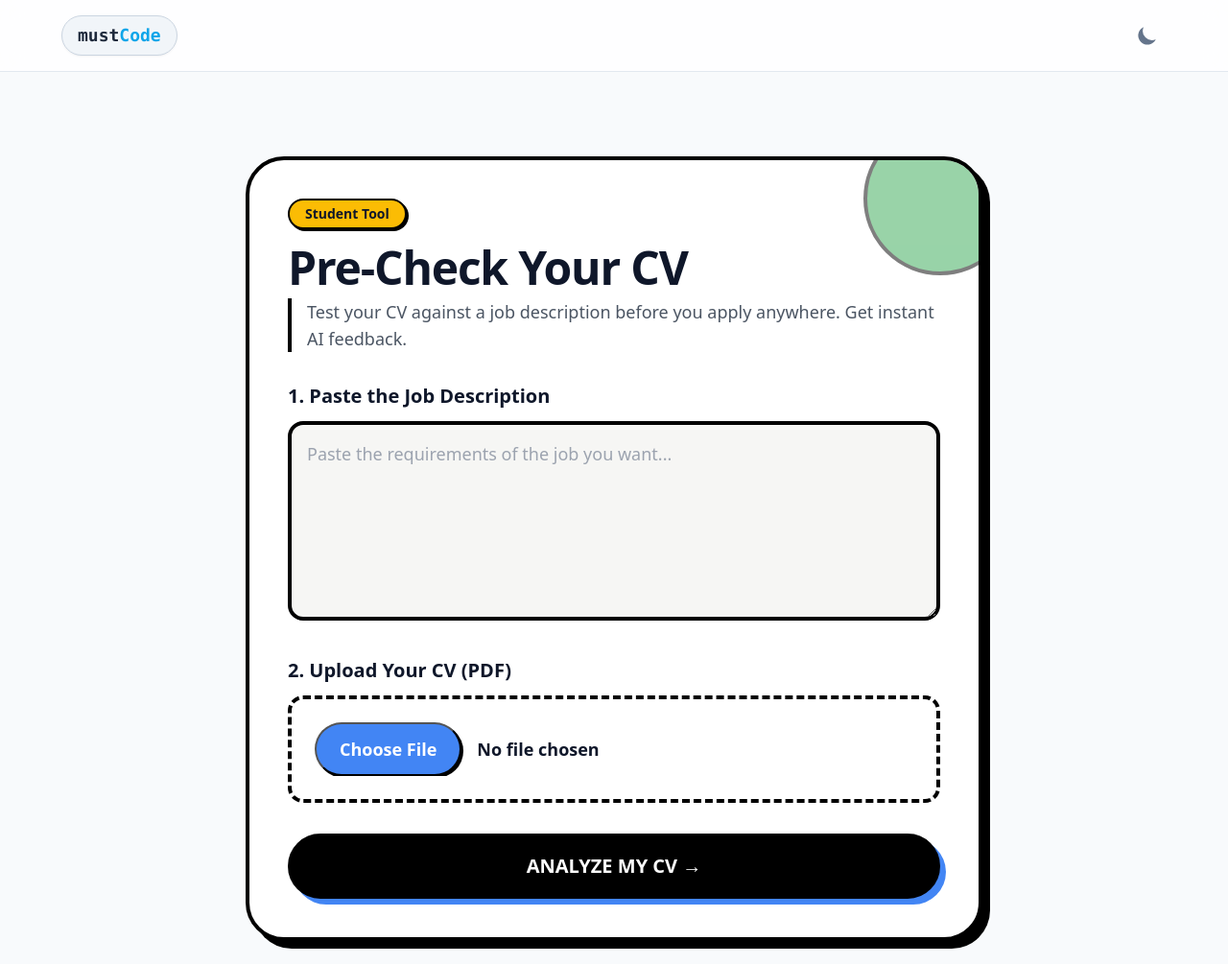
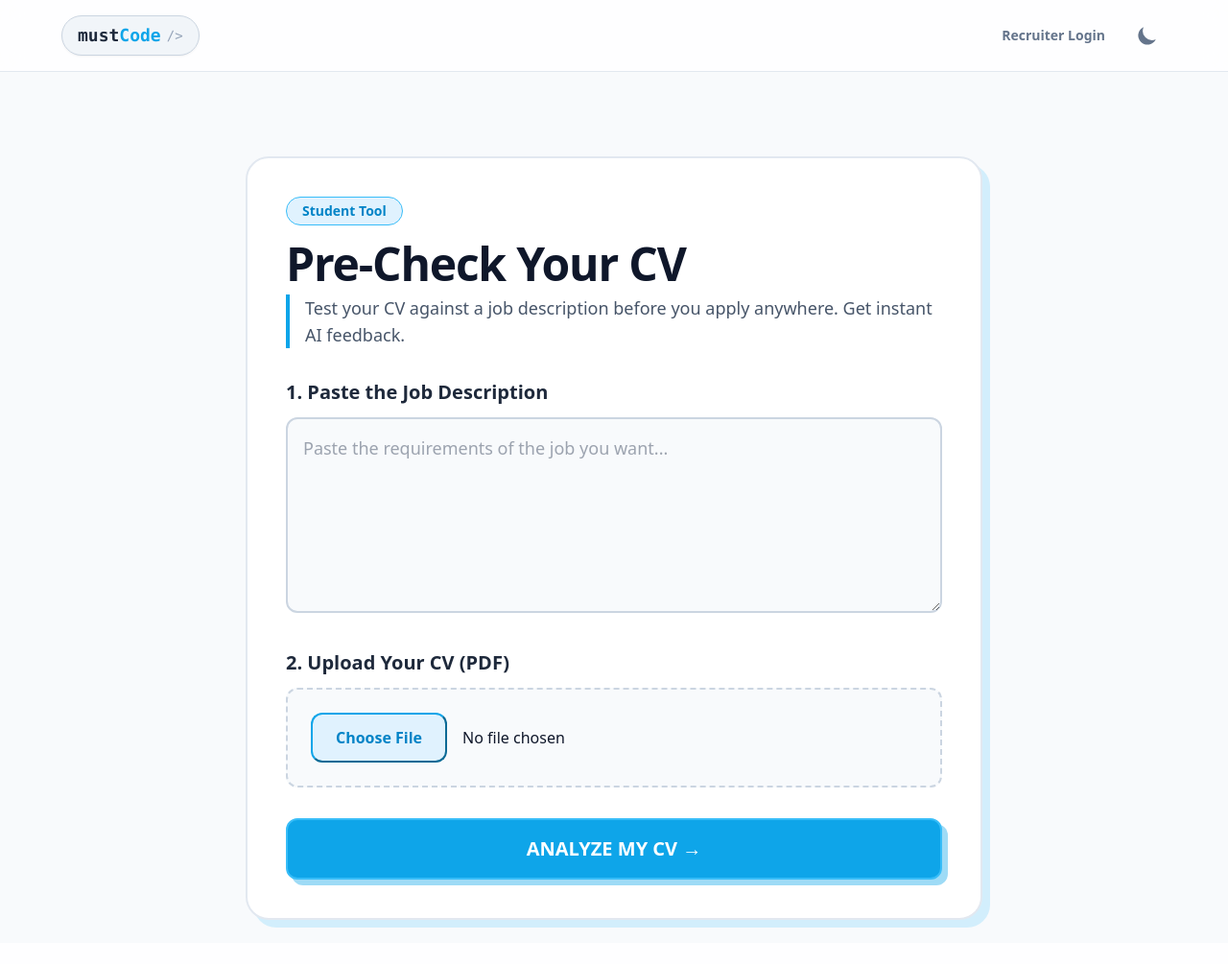
Before and after one commit to mastewalshiferaw/Projects, a Django app: page /student/ats-check/ in a window 1280 px wide. Shown: the whole page at 96% size. After the commit the page ends 967 px from the top, so only its background shows below. Run offline with Django 5.2, Linux system fonts and the light colour scheme; parts of the project's set-up code (start-up, migrations or seed data) failed here and were passed over; some libraries are stand-ins or nearby versions.

Commit message:
created a login page

```diff
--- a/Resume_Parsing/ai_ats/core/templates/core/base.html
+++ b/Resume_Parsing/ai_ats/core/templates/core/base.html
@@ -24,15 +24,24 @@
     <nav class="bg-white/80 dark:bg-[#0B0F19]/80 backdrop-blur-md border-b border-slate-200 dark:border-white/10 px-6 py-4 sticky top-0 z-50 transition-colors duration-300">
         <div class="max-w-6xl mx-auto flex justify-between items-center">
 
-
             <a href="{% url 'landing_page' %}" class="flex items-center hover:opacity-80 transition-opacity">
                 <div class="bg-slate-100 dark:bg-slate-800 border border-slate-300 dark:border-slate-700 px-4 py-1.5 rounded-full flex items-center font-mono font-bold text-lg shadow-sm dark:shadow-lg transition-colors">
-                    <span class="text-slate-800 dark:text-white">must</span><span class="text-sky-500 dark:text-sky-400">Code</span>
+                    <span class="text-slate-800 dark:text-white">must</span><span class="text-sky-500 dark:text-sky-400">Code</span><span class="text-slate-400 dark:text-slate-500 text-sm ml-1.5 font-light">/></span>
                 </div>
             </a>
 
             <div class="flex items-center gap-6">
+                <!-- LOGIN / LOGOUT BUTTONS -->
+                {% if user.is_authenticated %}
+                    <form action="{% url 'logout' %}" method="post" class="inline">
+                        {% csrf_token %}
+                        <button type="submit" class="text-sm font-bold text-slate-500 hover:text-red-500 dark:text-slate-400 dark:hover:text-red-400 transition-colors">Logout</button>
+                    </form>
+                {% else %}
+                    <a href="{% url 'login' %}" class="text-sm font-bold text-slate-500 hover:text-indigo-600 dark:text-slate-400 dark:hover:text-indigo-400 transition-colors">Recruiter Login</a>
+                {% endif %}
 
+                <!-- Dark Mode Toggle -->
                 <button id="theme-toggle" type="button" class="text-slate-500 hover:text-slate-900 dark:text-slate-400 dark:hover:text-white transition-colors p-2 rounded-full hover:bg-slate-200 dark:hover:bg-slate-800">
                     <svg id="theme-toggle-dark-icon" class="hidden w-6 h-6" fill="currentColor" viewBox="0 0 20 20"><path d="M17.293 13.293A8 8 0 016.707 2.707a8.001 8.001 0 1010.586 10.586z"></path></svg>
                     <svg id="theme-toggle-light-icon" class="hidden w-6 h-6" fill="currentColor" viewBox="0 0 20 20"><path d="M10 2a1 1 0 011 1v1a1 1 0 11-2 0V3a1 1 0 011-1zm4 8a4 4 0 11-8 0 4 4 0 018 0zm-.464 4.95l.707.707a1 1 0 001.414-1.414l-.707-.707a1 1 0 00-1.414 1.414zm2.12-10.607a1 1 0 010 1.414l-.706.707a1 1 0 11-1.414-1.414l.707-.707a1 1 0 011.414 0zM17 11a1 1 0 100-2h-1a1 1 0 100 2h1zm-7 4a1 1 0 011 1v1a1 1 0 11-2 0v-1a1 1 0 011-1zM5.05 6.464A1 1 0 106.465 5.05l-.708-.707a1 1 0 00-1.414 1.414l.707.707zm1.414 8.486l-.707.707a1 1 0 01-1.414-1.414l.707-.707a1 1 0 011.414 1.414zM4 11a1 1 0 100-2H3a1 1 0 000 2h1z" fill-rule="evenodd" clip-rule="evenodd"></path></svg>
--- a/Resume_Parsing/ai_ats/core/templates/core/student_ats_check.html
+++ b/Resume_Parsing/ai_ats/core/templates/core/student_ats_check.html
@@ -1,17 +1,14 @@
-<!-- core/templates/core/student_ats_check.html -->
 {% extends 'core/base.html' %}
 
 {% block content %}
-<div class="max-w-3xl mx-auto bg-white border-4 border-black rounded-[40px] shadow-[8px_8px_0px_0px_rgba(0,0,0,1)] p-10 mt-10 relative overflow-hidden dark:bg-gray-800 dark:border-white dark:shadow-[8px_8px_0px_0px_rgba(255,255,255,1)]">
-
-    <div class="absolute -right-10 -top-10 w-40 h-40 bg-[#34A853] border-4 border-black rounded-full z-0 opacity-50"></div>
+<div class="max-w-3xl mx-auto bg-white dark:bg-slate-900 border-2 border-slate-200 dark:border-slate-700 rounded-3xl shadow-[8px_8px_0px_0px_rgba(56,189,248,0.2)] p-10 mt-10 relative overflow-hidden transition-colors duration-300">
 
     <div class="relative z-10">
-        <div class="inline-block bg-[#FBBC04] border-2 border-black rounded-full px-4 py-1 font-bold text-sm mb-4 shadow-[2px_2px_0px_0px_rgba(0,0,0,1)]">
+        <div class="inline-block bg-sky-100 dark:bg-sky-500/20 border border-sky-400 dark:border-sky-500 text-sky-600 dark:text-sky-400 rounded-full px-4 py-1 font-bold text-sm mb-4 transition-colors">
             Student Tool
         </div>
-        <h1 class="text-4xl md:text-5xl font-black mb-2 tracking-tight">Pre-Check Your CV</h1>
-        <p class="text-lg font-medium text-gray-600 dark:text-gray-300 mb-8 border-l-4 border-black dark:border-white pl-4">
+        <h1 class="text-4xl md:text-5xl font-black mb-2 tracking-tight text-slate-900 dark:text-white transition-colors">Pre-Check Your CV</h1>
+        <p class="text-lg font-medium text-slate-600 dark:text-slate-400 mb-8 border-l-4 border-sky-500 pl-4 transition-colors">
             Test your CV against a job description before you apply anywhere. Get instant AI feedback.
         </p>
 
@@ -19,18 +16,18 @@
             {% csrf_token %}
 
             <div>
-                <label class="block font-black text-xl mb-3">1. Paste the Job Description</label>
-                <textarea name="job_description" rows="6" required class="w-full rounded-2xl border-4 border-black p-4 bg-[#F6F6F4] text-black focus:ring-0 focus:outline-none focus:shadow-[inset_4px_4px_0px_0px_rgba(0,0,0,0.2)] transition-shadow text-lg font-medium" placeholder="Paste the requirements of the job you want..."></textarea>
+                <label class="block font-bold text-xl mb-3 text-slate-800 dark:text-slate-200 transition-colors">1. Paste the Job Description</label>
+                <textarea name="job_description" rows="6" required class="w-full rounded-xl border-2 border-slate-300 dark:border-slate-700 p-4 bg-slate-50 dark:bg-slate-800 text-slate-900 dark:text-white focus:ring-0 focus:border-sky-500 transition-colors text-lg" placeholder="Paste the requirements of the job you want..."></textarea>
             </div>
 
             <div>
-                <label class="block font-black text-xl mb-3">2. Upload Your CV (PDF)</label>
-                <div class="border-4 border-black rounded-2xl p-6 bg-white flex items-center justify-center border-dashed">
-                    <input type="file" name="file" accept=".pdf" required class="block w-full file:mr-4 file:py-3 file:px-6 file:rounded-full file:border-2 file:border-black file:font-black file:bg-[#4285F4] file:text-white file:shadow-[2px_2px_0px_0px_rgba(0,0,0,1)] hover:file:translate-y-px hover:file:shadow-[1px_1px_0px_0px_rgba(0,0,0,1)] cursor-pointer text-lg font-bold">
+                <label class="block font-bold text-xl mb-3 text-slate-800 dark:text-slate-200 transition-colors">2. Upload Your CV (PDF)</label>
+                <div class="border-2 border-dashed border-slate-300 dark:border-slate-600 rounded-xl p-6 bg-slate-50 dark:bg-slate-800/50 flex items-center justify-center transition-colors">
+                    <input type="file" name="file" accept=".pdf" required class="block w-full file:mr-4 file:py-3 file:px-6 file:rounded-xl file:border-2 file:border-sky-500 file:font-bold file:bg-sky-100 file:text-sky-600 dark:file:bg-sky-500/20 dark:file:text-sky-400 hover:file:bg-sky-500 hover:file:text-white cursor-pointer transition-colors">
                 </div>
             </div>
 
-            <button type="submit" class="w-full bg-black text-white dark:bg-white dark:text-black font-black text-xl py-4 rounded-full border-4 border-black dark:border-white shadow-[6px_6px_0px_0px_rgba(66,133,244,1)] hover:shadow-[2px_2px_0px_0px_rgba(66,133,244,1)] hover:translate-y-1 transition-all">
+            <button type="submit" class="w-full bg-sky-500 text-white font-black text-xl py-4 rounded-xl border-2 border-sky-400 shadow-[6px_6px_0px_0px_rgba(14,165,233,0.4)] hover:translate-y-1 hover:translate-x-1 hover:shadow-none transition-all">
                 ANALYZE MY CV &rarr;
             </button>
         </form>
```
Also changed, not shown: Resume_Parsing/ai_ats/core/templates/core/job_create.html (+10 -12 lines), Resume_Parsing/ai_ats/core/templates/core/job_list.html (+10 -9 lines), Resume_Parsing/ai_ats/core/templates/registration/login.html (added, +26 -0 lines).
